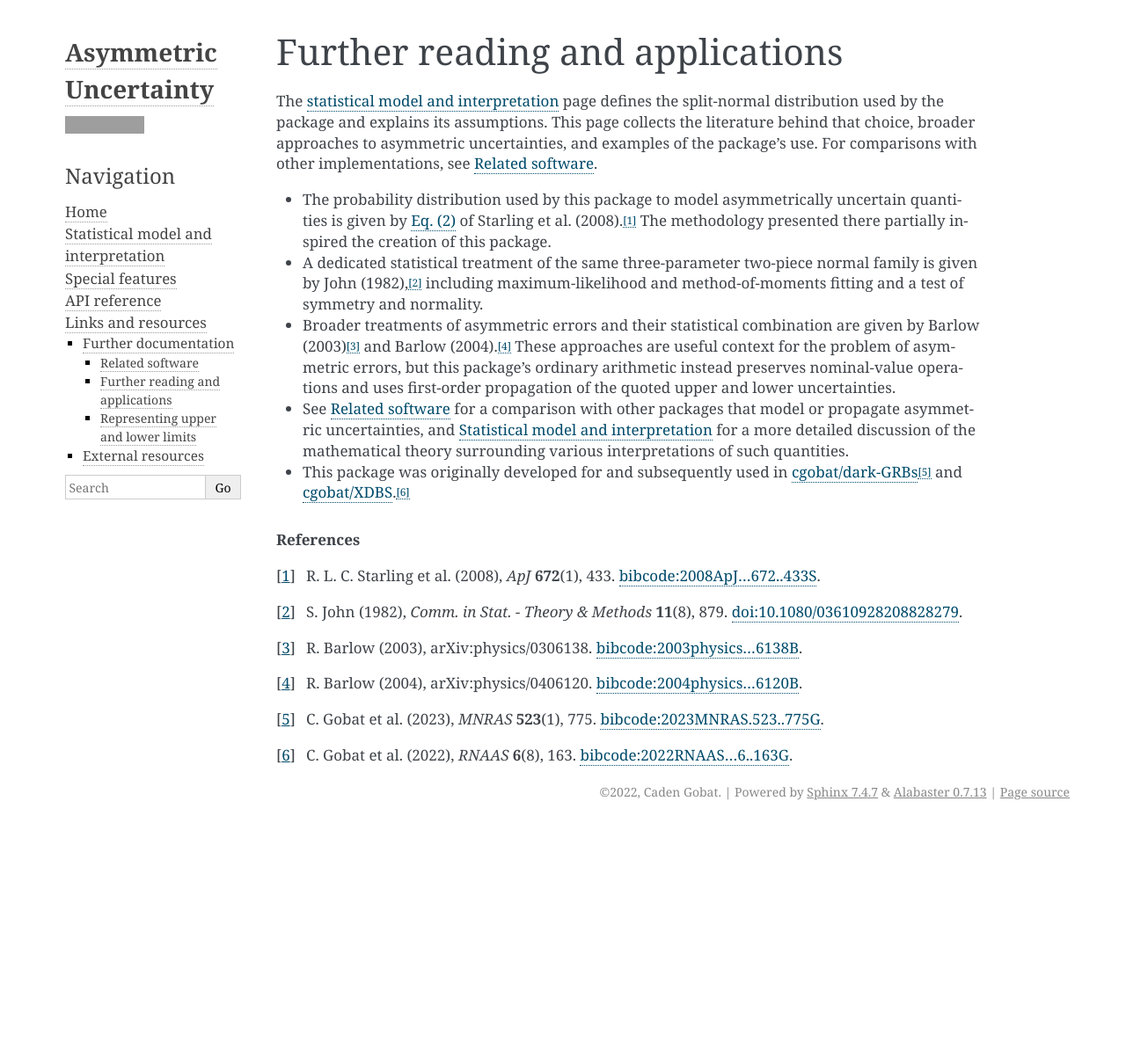
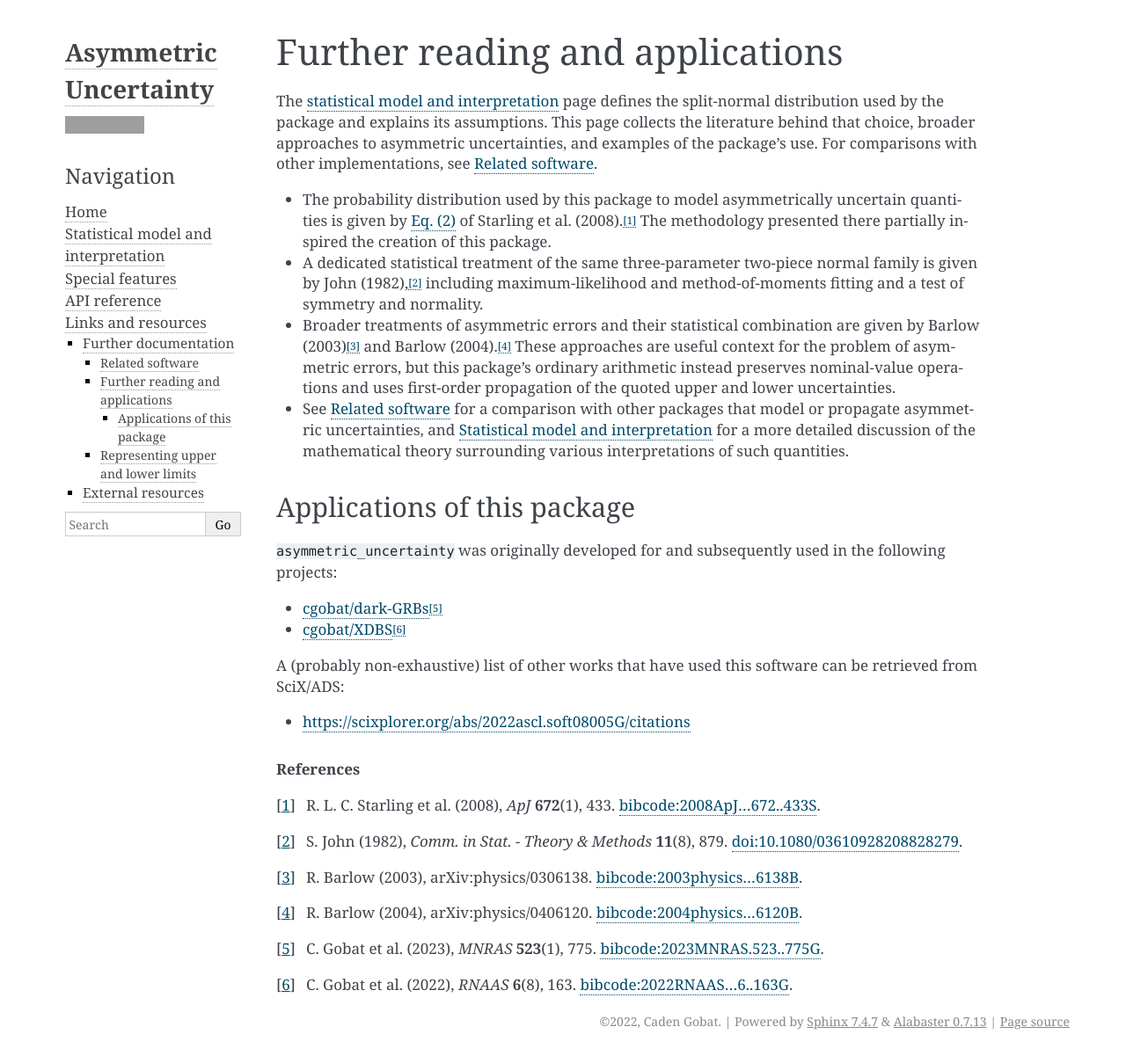
Before and after one commit to cgobat/asymmetric_uncertainty, a Sphinx documentation site: the page built from docs/supporting_material.rst, in a window 1280 px wide. Shown: the whole page at 88% size. Built offline with Sphinx 7.4.7, drawn with Linux system fonts in a browser that asks for light colours; before the commit the page ends 940 px from its top, so only the background shows below that; grey boxes are pictures that could not be loaded.

Commit message:
Give "applications" its own section

```diff
--- a/docs/supporting_material.rst
+++ b/docs/supporting_material.rst
@@ -27,9 +27,19 @@ with other implementations, see :doc:`related_software`.
   discussion of the mathematical theory surrounding various interpretations of
   such quantities.
 
-* This package was originally developed for and subsequently used in
-  `cgobat/dark-GRBs <https://github.com/cgobat/dark-GRBs>`_ [5]_ and
-  `cgobat/XDBS <https://github.com/cgobat/XDBS>`_. [6]_
+Applications of this package
+----------------------------
+
+``asymmetric_uncertainty`` was originally developed for and subsequently used
+in the following projects:
+
+* `cgobat/dark-GRBs <https://github.com/cgobat/dark-GRBs>`_ [5]_
+* `cgobat/XDBS <https://github.com/cgobat/XDBS>`_ [6]_
+
+A (probably non-exhaustive) list of other works that have used this software
+can be retrieved from SciX/ADS:
+
+* https://scixplorer.org/abs/2022ascl.soft08005G/citations
 
 .. rubric:: References
 
--- a/pyproject.toml
+++ b/pyproject.toml
@@ -4,7 +4,7 @@ build-backend = "setuptools.build_meta"
 
 [project]
 name = "asymmetric_uncertainty"
-version = "0.5.1"
+version = "0.5.2.dev0"
 authors = [
     { name = "Caden Gobat", email = "cgobat@gwu.edu" },
 ]
```
